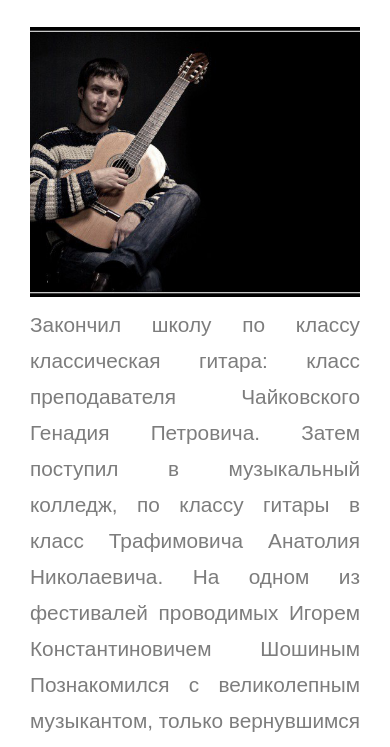
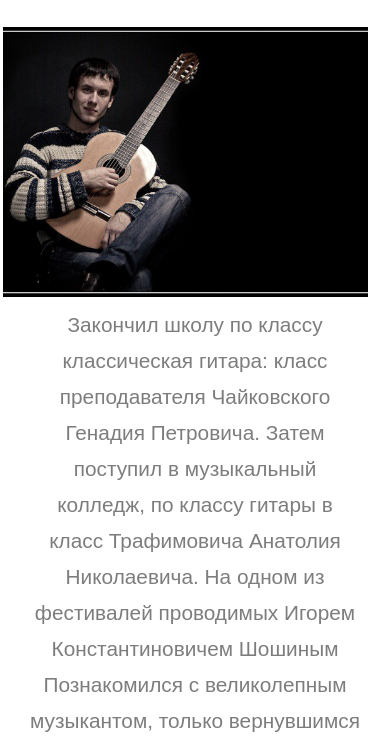
Before and after one commit to andreychernetsky/siteVizitka, a website: page app/index.html in a window 390 px wide. Shown: the part 616-1363 px from the top of the page. Drawn offline with nearby package versions, Linux system fonts and the light colour scheme; files that its build step writes are made by us from their sources; files whose address does not match are found by name.

Commit message:
Add myFoto

```diff
--- a/app/scss/_media.scss
+++ b/app/scss/_media.scss
@@ -146,6 +146,23 @@
     }
 
   }
+   .section {
+    &__picture {
+      display: flex;
+      flex-direction: column;
+      align-items: center;
+    }
+    &__image{
+      float: none;
+      max-width:604px;
+      max-height: 430px;
+
+    }
+    &__text--float {
+      text-align: center;
+    }
+  }
+
 }
 
 @media (max-width: 480px) {
```
